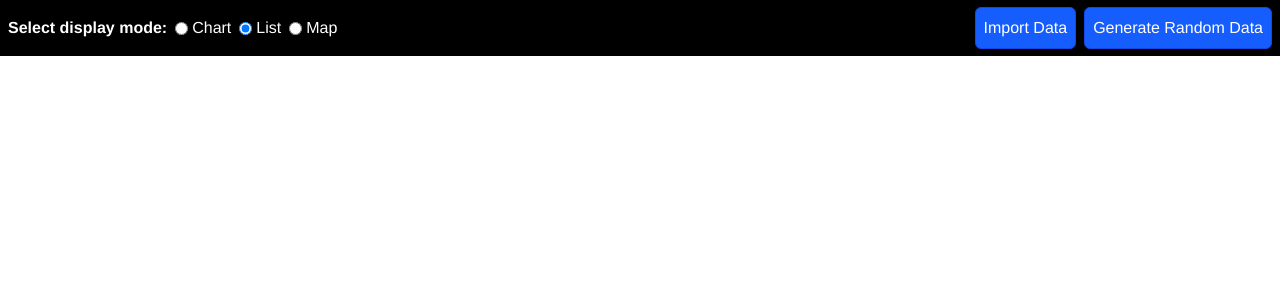
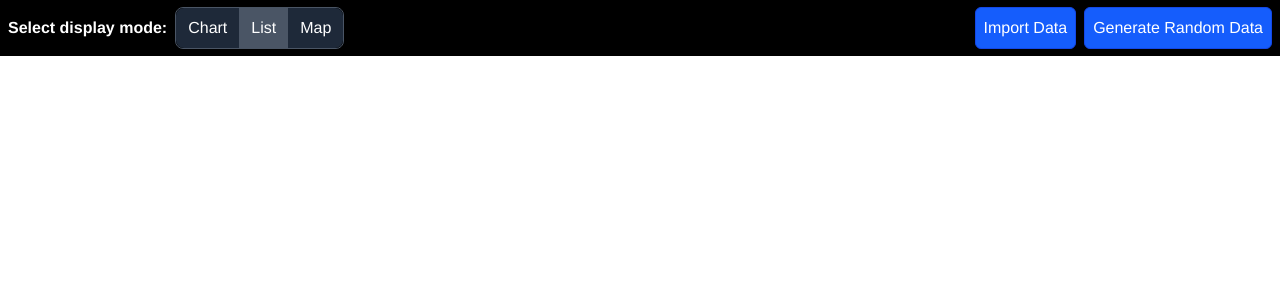
Before and after one commit to josephblair92/smarttrip, a React (Vite) app in the folder ui/: page / in a window 1280 px wide. Shown: the top 300 px of the page. Built offline with nearby package versions, Linux system fonts and the light colour scheme; what chartjs-plugin-autocolors would draw is missing.

Commit message:
Switch display type toggle to buttons

```diff
--- a/ui/src/App.tsx
+++ b/ui/src/App.tsx
@@ -10,6 +10,7 @@ import {
 import { DataInputModal } from "./components/DataInputModal"
 import { StopList } from "./components/StopList"
 import stopLines from "./data/stopLines.json"
+import { Toggle } from "./components/Toggle"
 
 const localData = import.meta.glob("./data/visitsPerStop.json", {
   eager: true,
@@ -57,18 +58,12 @@ export default function App() {
       <div className="flex justify-between p-2 h-14 bg-black text-white">
         <div className="flex items-center gap-2">
           <p className="font-bold">Select display mode:</p>
-          {displayTypes.map(type => (
-            <span key={type} className="flex gap-1 items-center">
-              <input
-                type="radio"
-                id={type}
-                value={type}
-                checked={selectedDisplay === type}
-                onChange={() => setSelectedDisplay(type)}
-              />
-              <label htmlFor={type}>{toTitleCase(type)}</label>
-            </span>
-          ))}
+          <Toggle
+            dark
+            options={displayTypes.map(type => ({ id: type, label: toTitleCase(type) }))}
+            currentValue={selectedDisplay}
+            onChange={value => setSelectedDisplay(value as DisplayType)}
+          />
         </div>
         <div className="flex gap-2 items-center">
           <button
--- /dev/null
+++ b/ui/src/components/Toggle.tsx
@@ -0,0 +1,42 @@
+export interface ToggleProps {
+    options: {
+        id: string
+        label: string
+    }[]
+    currentValue: string
+    onChange: (selected: string) => void
+    dark?: boolean
+}
+
+export function Toggle ({ options, currentValue, onChange, dark }: ToggleProps) {
+
+    const darkModeColors = {
+        active: 'bg-gray-600',
+        inactive: 'bg-gray-800',
+        border: 'border-gray-600'
+    }
+
+    const lightModeColors = {
+        active: 'bg-gray-200',
+        inactive: 'bg-gray-400',
+        border: 'border-gray-200'
+    }
+
+    const colors = dark ? darkModeColors : lightModeColors
+
+    return <div className={`flex rounded-lg ${colors.border} border-1`}>
+    {options.map(({ id, label }, index) => (
+        <span key={id} className={`flex px-3 py-2 gap-1 items-center ${currentValue === id ? colors.active : colors.inactive} ${index === 0 ? 'rounded-l-lg' : ''} ${index === options.length - 1 ? 'rounded-r-lg' : ''}`}>
+            <input
+                type="radio"
+                id={id}
+                value={id}
+                checked={currentValue === id}
+                onChange={() => onChange(id)}
+                className="sr-only"
+            />
+            <label htmlFor={id}>{label}</label>
+        </span>
+    ))}
+    </div>
+}
```
